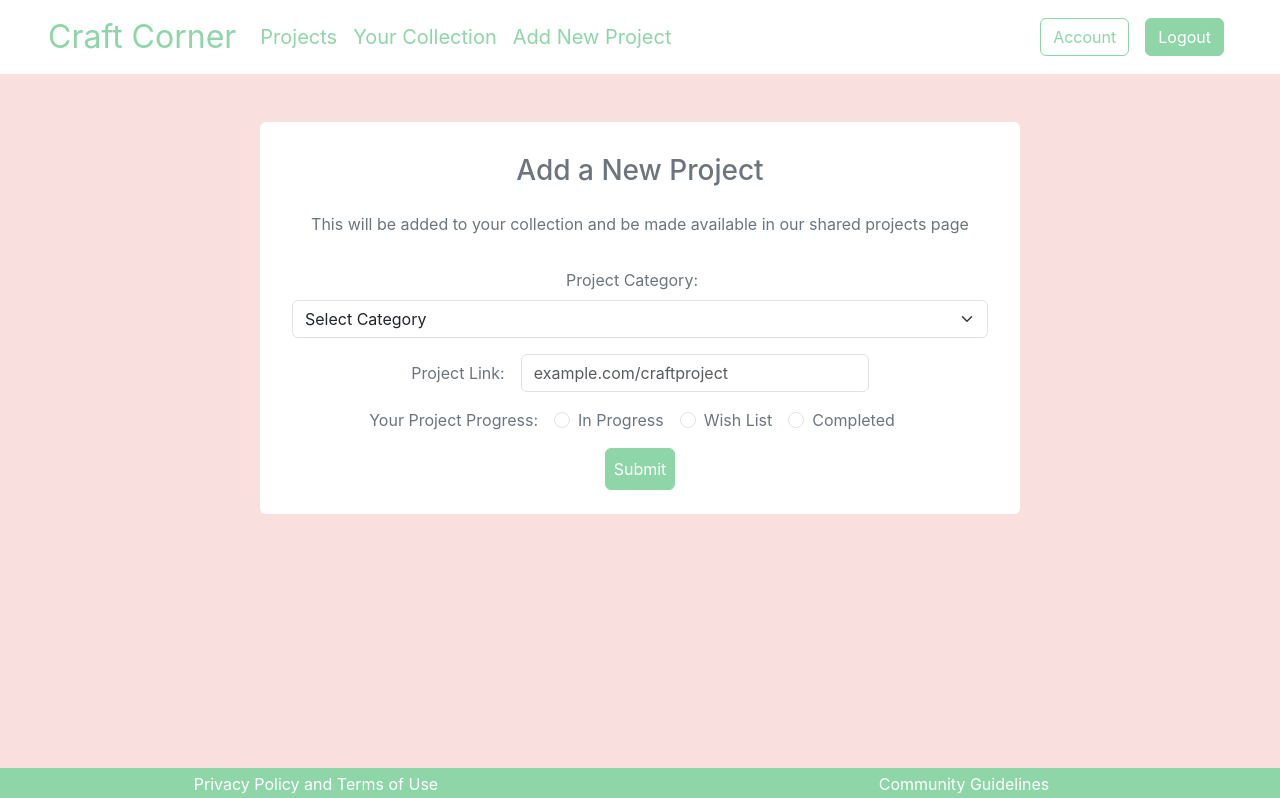
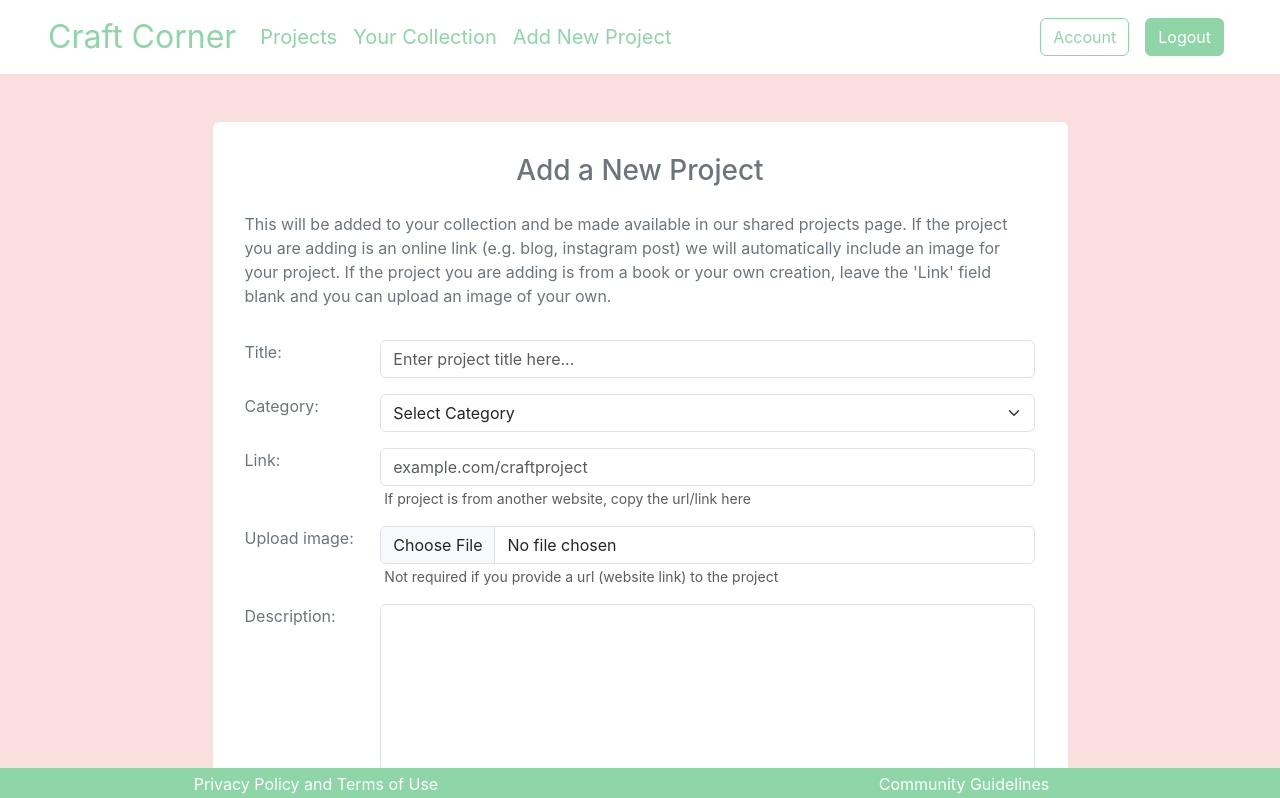
Before and after one commit to lagiordano/craft-corner-frontend, a React (Create React App) app: page /projects/addproject in a window 1280 px wide. Shown: the top 798 px of the page. Built offline with nearby package versions, Linux system fonts and the light colour scheme; no server answers.

Commit message:
altered add project function - more fields, ability to upload file

```diff
--- a/src/Components/AddProject.js
+++ b/src/Components/AddProject.js
@@ -19,10 +19,20 @@ function AddProject() {
     const [errors, setErrors] = useState(null);
 
     const [newProject, setNewProject] = useState({
-        url: "",
+        url: null,
         category: "",
-        completedStatus: ""
+        completedStatus: "",
+        description: "",
+        title: "",
+        image: ""
     })
+
+    function handleImageChange(e) {
+        setNewProject({
+            ...newProject,
+            image: e.target.files[0]
+        })
+    }
 
 
     function handleCategorySelect(e) {
@@ -44,28 +54,39 @@ function AddProject() {
     function handleSubmit(e){
 
         e.preventDefault();
-        const data = {
-            url: newProject.url,
-            category: newProject.category,
-            completed_status: newProject.completedStatus
-        }
+        const formData = new FormData();
+        formData.append('title', newProject.title);
+        formData.append('category', newProject.category);
+        if (newProject.url !== "") {
+            formData.append('url', newProject.url);
+        };
+        if (newProject.image !== "") {
+            formData.append('image', newProject.image)
+        };
+        formData.append('description', newProject.description);
+        formData.append('completed_status', newProject.completedStatus);
+
 
         fetch("http://localhost:3000/projects", {
             method: "POST",
             headers: {
-                "Content-Type": "application/json",
+
             },
-            body: JSON.stringify(data)
+            body: formData,
         })
         .then(r => r.json())
         .then(json => {
+            console.log(json)
             if (json.errors) {
                 setErrors(json.errors)
             } else {
                 setNewProject({
-                    url: "",
+                    url: null,
                     category: "",
-                    completedStatus: ""
+                    completedStatus: "",
+                    description: "",
+                    title: "",
+                    image: ""
                 });
                 setErrors(null)
                 navigate(`/projects/${json.id}`)
@@ -75,7 +96,7 @@ function AddProject() {
 
 
     return (
-        <Container>
+        <Container className="mb-5">
                 {errors ?
                 <Row className="d-flex justify-content-center">
                     <ErrorMessages errors={errors} />
@@ -84,12 +105,23 @@ function AddProject() {
                 null
                 }
                 <Row className="d-flex justify-content-center">
-                    <Col xs={12} md={10} lg={8} className="bg-white p-2 p-md-3 p-lg-4 m-3 m-md-5 rounded text-secondary ">
+                    <Col xs={12} md={10} lg={9} className="bg-white p-2 p-md-3 p-lg-4 m-3 m-md-5 rounded text-secondary">
                         <h3 className="p-2">Add a New Project</h3>
-                        <p className="p-2">This will be added to your collection and be made available in our shared projects page</p>
-                        <Form onSubmit={handleSubmit}>
-                            <Form.Group controlId="formGroupCategory" className="p-2">
-                                <Form.Label className="pe-3">Project Category:</Form.Label>
+                        <p className="p-2 text-start">This will be added to your collection and be made available in our shared projects page. If the project you are adding is an online link (e.g. blog, instagram post) we will automatically include an image for your project. If the project you are adding is from a book or your own creation, leave the 'Link' field blank and you can upload an image of your own.  </p>
+                        <Form onSubmit={handleSubmit} className="text-start">
+                            <Row className="p-2">
+                                    <Col sm={12} lg={2}>
+                                        <Form.Label  >Title:</Form.Label>
+                                    </Col>
+                                    <Col sm={12} lg={10}>
+                                        <Form.Control type="text" name="title" required placeholder="Enter project title here..." onChange={handleFormChange} />
+                                    </Col>
+                            </Row>
+                            <Row className="p-2">
+                                <Col sm={12} lg={2}>
+                                    <Form.Label >Category:</Form.Label>
+                                </Col>
+                                <Col sm={12} lg={10}>
                                     <Form.Select required onChange={handleCategorySelect}>
                                         <option value="">Select Category</option>
                                         <option name="category" value="yarn">Yarn</option>
@@ -98,19 +130,52 @@ function AddProject() {
                                         <option name="category" value="art">Art</option>
                                         <option name="category" value="kids">Kids</option>
                                     </Form.Select>
-                            </Form.Group>
-                            <Form.Group controlId="formGroupUrl" className="p-2">
-                                    <Form.Label className="d-inline pe-3">Project Link:</Form.Label>
-                                    <Form.Control className="w-50 d-inline" required type="url" name="url" placeholder="example.com/craftproject" value={newProject.url} onChange={handleFormChange} />
-                            </Form.Group>
-                            <Form.Group controlId="formGroupCompleted_Status" className="p-2">
-                                <Form.Label className="pe-3">Your Project Progress:</Form.Label>
+                                </Col>
+                            </Row>
+                            <Row className="p-2">
+                                <Col xs={12} lg={2}>
+                                    <Form.Label>Link:</Form.Label>
+                                </Col>
+                                <Col xs={12} lg={10}>
+                                    <Form.Control type="url" name="url" placeholder="example.com/craftproject" value={newProject.url} onChange={handleFormChange} />
+                                    <Form.Text className="ps-1">If project is from another website, copy the url/link here</Form.Text>
+                                </Col>
+                            </Row>
+                            <Row className="p-2">
+                                <Col xs={12} lg={2}>
+                                    <Form.Label>Upload image:</Form.Label>
+                                </Col>
+                                <Col xs={12} lg={10}>
+                                    <Form.Control type="file" name="image" onChange={handleImageChange}/>
+                                    <Form.Text className="ps-1">Not required if you provide a url (website link) to the project</Form.Text>
+                                </Col>
+                            </Row>
+                            <Row className="p-2">
+                                <Col xs={12} lg={2}>
+                                    <Form.Label>Description:</Form.Label>
+                                </Col>
+                                <Col xs={12} lg={10}>
+                                    <Form.Control required as="textarea" name="description" rows={10} onChange={handleFormChange} />
+                                </Col>
+                            </Row>
+                            <Row className="p-2">
+                                <Col xs={12} lg={2}>
+                                    <Form.Label>Your Progress:</Form.Label>
+                                </Col>
+                                <Col xs={12} lg={10}>
                                     <Form.Check inline required name="completedStatus" label="In Progress" type="radio" value="in progress" onChange={handleFormChange}/>
                                     <Form.Check inline required name="completedStatus" label="Wish List" type="radio" value="wish list" onChange={handleFormChange} />
-                                <Form.Check inline required name="completedStatus" label="Completed" type="radio" value="completed" onChange={handleFormChange}/>
-                            </Form.Group>
+                                    <Form.Check inline required name="completedStatus" label="Completed" type="radio" value="completed" onChange={handleFormChange}/><br/>
+                                    <Form.Text className="ps-1">Have you already started this project? Select a status above to help sort your collection</Form.Text>
+                                </Col>
+                            </Row>
+                            <Row className="p-2">
+                                <Col className="d-flex justify-content-center">
+                                    <Button variant="primary" type="submit" className="p-2 text-white m-3">Submit</Button>
+                                </Col>
+                            </Row>
 
-                            <Button variant="primary" type="submit" className="p-2 text-white">Submit</Button>
+
                         </Form>
                     </Col>
                 </Row>
--- a/src/Components/Dashboard.js
+++ b/src/Components/Dashboard.js
@@ -16,7 +16,7 @@ function Dashboard() {
 
     const [collection, setCollection] = useState([]);
     const [completedStatus, setCompletedStatus] = useState("in progress");
-    const [projectRemoved, setProjectRemoved] = useState(false)
+    const [reRender, setReRender] = useState(false)
     const [errors, setErrors] = useState(null);
     const [search, setSearch] = useState("");
     const [select, setSelect] = useState("all");
@@ -27,18 +27,24 @@ function Dashboard() {
         .then(json => {
             setCollection(json)
             setErrors(null)
-            setProjectRemoved(false)
         })
         .catch(() => setErrors(["There has been an issue loading your project information"]))
-    }, [completedStatus, projectRemoved])
+    }, [completedStatus, reRender])
 
 
     function handleCollectionClick(e) {
         setCompletedStatus(e.target.value)
+        setReRender(!reRender)
     };
 
     function handleSharedByMeClick() {
-        // work on this after user auth implemented
+        fetch("http://localhost:3000/shared_by_user")
+        .then(r => r.json())
+        .then(json => {
+            setCollection(json)
+            setErrors(null)
+        })
+        .catch(() => setErrors(["There has been as issue loading the projects you have shared"]))
     }
 
 
@@ -74,11 +80,11 @@ function Dashboard() {
             {errors ? <ErrorMessages errors={errors} />
             :
             <>
-                {(projectsToDisplay.length === 0) ?
+                {(projectsToDisplay.length) === 0 ?
                 <h5 className="text-secondary">No projects in your collection match your selection, try changing categories or head to our projects page to find some inspiration.</h5>
                 :
                 <Row xs={1} sm={2} md={3} xl={4} className="g-4 mx-2 justify-content-center d-flex">
-                    {projectsToDisplay.map( item => <CollectionCard project={item.project} completedStatus={item.completed_status} userProjectID={item.id} key={item.id} setCompletedStatus={setCompletedStatus} setProjectRemoved={setProjectRemoved}/>)}
+                    {projectsToDisplay.map( item => <CollectionCard project={item.project} completedStatus={item.completed_status} userProjectID={item.id} key={item.id} setCompletedStatus={setCompletedStatus} setReRender={setReRender} reRender={reRender}/>)}
                 </Row>
                 }
             </>
```
Also changed, not shown: src/Components/CollectionCard.js (+48 -4 lines), src/Components/ProjectModal.js (added, +9 -0 lines). Lines whose indentation alone changed are shown as unchanged.
